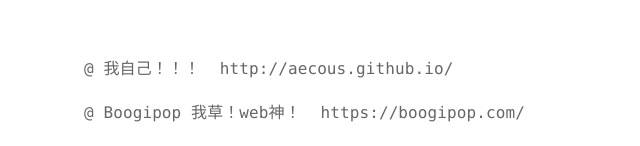
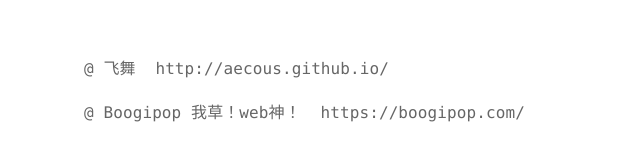
Before and after one commit to Aecous/Aecous.github.io, a plain HTML site: page friends/index.html in a window 1280 px wide. Shown: the part 240-386 px from the top of the page, without its empty margins (286-926 px from the left). Drawn offline with nearby package versions, Linux system fonts and the light colour scheme; a small style sheet from the web is missing.

Commit message:
Site updated: 2023-06-27 17:47:33

```diff
--- a/friends/index.html
+++ b/friends/index.html
@@ -146,7 +146,7 @@
     <div class="friend-list">
 
         <div class="friend-list-item">
-          <span class="nickname">@ 我自己！！！</span>
+          <span class="nickname">@ 飞舞</span>
           <a href="http://aecous.github.io/" target="_blank">
             <span class="site-path">http://aecous.github.io/</span>
           </a>
```
